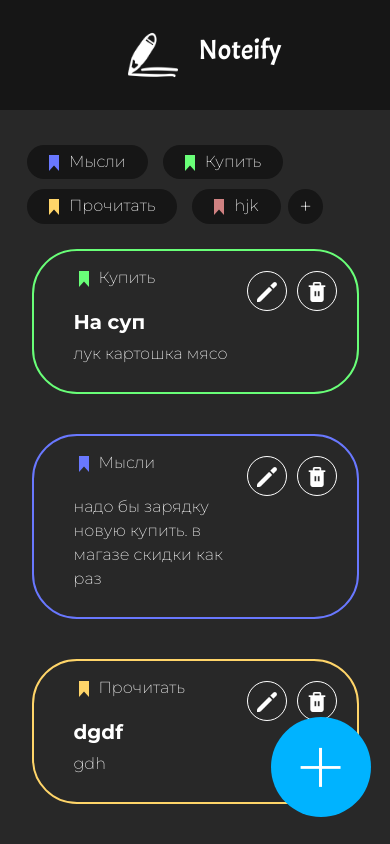
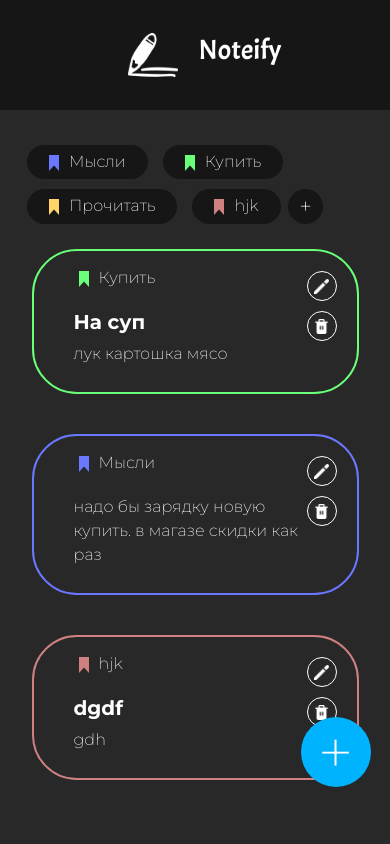
Before and after one commit to maralienet/noteify, a React (Create React App) app: page / in a window 390 px wide. Built offline with nearby package versions, Linux system fonts and the light colour scheme.

Commit message:
git commit

```diff
--- a/src/Tag.tsx
+++ b/src/Tag.tsx
@@ -1,7 +1,7 @@
 import React, { useState, FormEvent, FC } from 'react';
 import tags from './data/tags.json';
 
-export interface TagProps {
+interface TagProps {
   color: string;
   text: string;
 }
@@ -23,12 +23,13 @@ export const Tag: React.FC<TagProps> = ({ color, text }) => {
   );
 }
 
+
 var count = 1;
 export const Tags = () => {
   return (
     <>
       {(tags as any[]).map((el) => (
-        <Tag color={el.color} text={el.text} key={count++} />
+        <Tag color={el.color} text={el.text} key={count++}/>
       ))}
     </>
   );
--- a/src/data/notes.json
+++ b/src/data/notes.json
@@ -1 +1 @@
-[{"id":1,"header":"На суп","text":"лук \n картошка \n мясо","tagProps":{"color":"#69FF78","text":"Купить"}},{"id":2,"header":"","text":"надо бы зарядку новую купить. в магазе скидки как раз","tagProps":{"color":"#6978FF","text":"Мысли"}},{"id":3,"header":"dgdf","text":"gdh","tagProps":{"color":"#FFD569","text":"Прочитать"}}]
+[{"id":1,"header":"На суп","text":"лук \n картошка \n мясо","tagProps":{"color":"#69FF78","text":"Купить"}},{"id":2,"header":"","text":"надо бы зарядку новую купить. в магазе скидки как раз","tagProps":{"color":"#6978FF","text":"Мысли"}},{"id":3,"header":"dgdf","text":"gdh","tagProps":{"color":"#cf8181","text":"hjk"}}]
--- a/src/server.js
+++ b/src/server.js
@@ -112,7 +112,7 @@ app.put('/notes/:noteId', (req, res) => {
       res.status(404).send('Заметка не найдена');
       return;
     }
-    notes[noteIndex] = {...notes[noteIndex], ...req.body};
+    notes[noteIndex] = { ...notes[noteIndex], ...req.body };
     fs.writeFile(path.join(__dirname, 'data/notes.json'), JSON.stringify(notes), 'utf8', (err) => {
       if (err) {
         console.error("Ошибка записи в файл", err);
--- a/src/style.scss
+++ b/src/style.scss
@@ -89,7 +89,7 @@ body {
             cursor: pointer;
             display: flex;
 
-            button{
+            button {
                 height: 40px;
                 width: 40px;
                 border-radius: 100px;
@@ -99,18 +99,34 @@ body {
                 color: white;
                 transition: 0.3s;
 
-                img{
+                img {
                     height: 20px;
                     width: auto;
                 }
 
-                &:hover{
+                &:hover {
                     background: #afafaf4e;
                 }
             }
-        }
-        .divNoteAdd{
 
+            @media (max-width:640px) {
+                flex-direction: column;
+
+                button {
+                    height: 30px;
+                    width: 30px;
+                    margin-bottom: 10px;
+
+                    img {
+                        height: 15px;
+                        width: auto;
+                    }
+
+                    &:hover {
+                        background: #afafaf4e;
+                    }
+                }
+            }
         }
     }
 
@@ -190,13 +206,17 @@ body {
         height: 100px;
         width: 100px;
         font-size: 6em;
-        font-weight: 400;
         position: fixed;
         top: 85%;
         right: 5%;
 
         &:hover {
             box-shadow: 0px 0px 15px #2f85ab;
+        }
+        @media (max-width:640px) {
+            height: 70px;
+            width: 70px;
+            font-size: 4em;
         }
     }
 
@@ -266,5 +286,9 @@ body {
                 }
             }
         }
+        @media (max-width:640px) {
+            width: 340px;
+            height: 330px;
+        }
     }
 }
```
